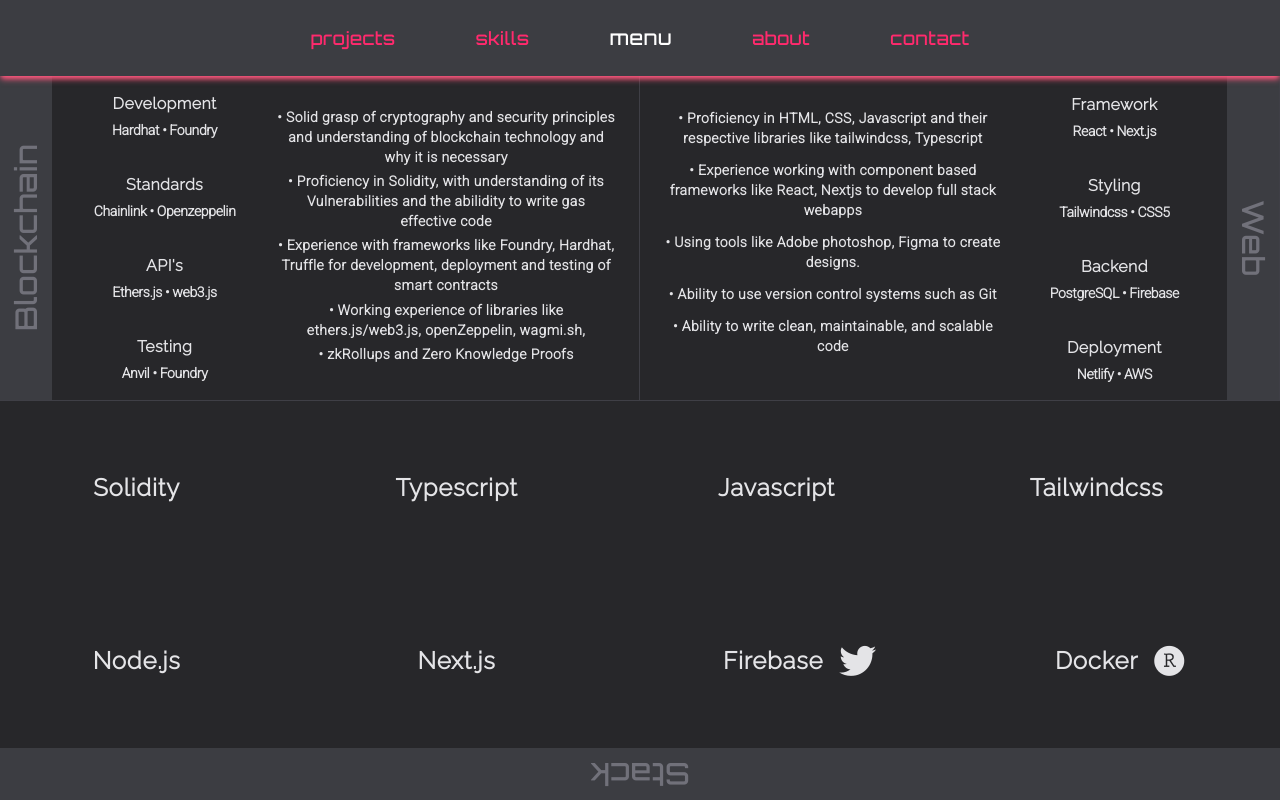
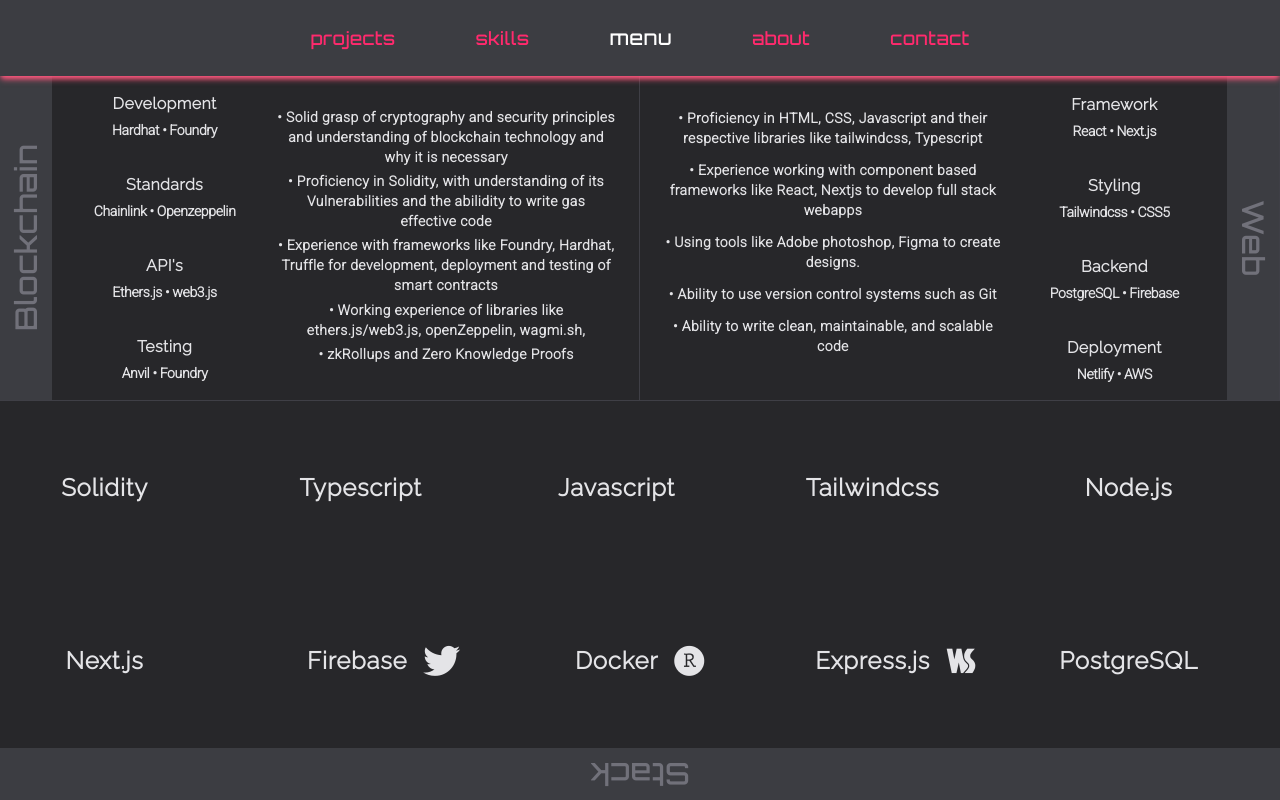
Before and after one commit to gopiinho/devProfile, a Next.js app: page /skills in a window 1280 px wide. Built offline with nearby package versions, Linux system fonts and the light colour scheme; a web font is replaced by a local one.

Commit message:
Update: Minor style and added more skills

```diff
--- a/components/Navbar.jsx
+++ b/components/Navbar.jsx
@@ -39,7 +39,7 @@ const Navbar = () => {
             <Link href="/skills">
               <li className="mx-10 text-lg hover:text-white">skills</li>
             </Link>
-            <Link href="/#home" className="neonH2">
+            <Link href="/" className="neonH2">
               <h2 className=" text-white text-xl mx-10">menu</h2>
             </Link>
             <Link href="/about">
--- a/pages/contact.jsx
+++ b/pages/contact.jsx
@@ -29,7 +29,9 @@ const Contact = () => {
               Contact
             </h2>
             <div className="flex flex-col w-full">
-              <div className="h-[70%]">Paragraph here</div>
+              <div className="h-[70%] text-3xl font-rale text-center flex justify-center items-center">
+                We live in age of the Internet, please reach out!
+              </div>
               <div className="h-[30%] w-full grid grid-cols-1 border-t border-zinc-700  text-center items-center justify-center">
                 <Link
                   href="/blog"
--- a/pages/skills.jsx
+++ b/pages/skills.jsx
@@ -122,7 +122,7 @@ const Skills = () => {
           className="w-full group h-1/2 flex flex-col items-center border-t border-zinc-700 hover:bg-[#3c3d42] transform duration-300"
           style={{ height: "calc(50vh)" }}
         >
-          <div className="grid grid-cols-4 md:grid-cols-4 sm:grid-cols-2 font-rale w-full h-full justify-center text-center font-semibold  tracking-wider">
+          <div className="grid grid-cols-5 md:grid-cols-5 sm:grid-cols-2 font-rale w-full h-full justify-center text-center font-semibold  tracking-wider">
             <Link
               href="https://soliditylang.org/"
               target="_blank"
@@ -195,6 +195,24 @@ const Skills = () => {
               Docker
               <div className="devicon-docker-plain text-3xl"></div>
             </Link>
+            <Link
+              href="https://expressjs.com/"
+              target="_blank"
+              rel="noopener noreferrer"
+              className="flex gap-4 items-center justify-center text-2xl hover:bg-zinc-800 hover:text-white transform duration-300"
+            >
+              Express.js
+              <div className="devicon-express-original text-3xl"></div>
+            </Link>
+            <Link
+              href="https://www.postgresql.org/"
+              target="_blank"
+              rel="noopener noreferrer"
+              className="flex gap-4 items-center justify-center text-2xl hover:bg-zinc-800 hover:text-[#336791] transform duration-300"
+            >
+              PostgreSQL
+              <div className="devicon-postgresql-plain text-3xl"></div>
+            </Link>
           </div>
           <div className="w-full rotate-180 font-cyber  text-3xl text-zinc-500 text-center transform duration-300 cursor-default bg-[#3c3d42] group-hover:text-[#ff577d] py-2">
             Stack
```
